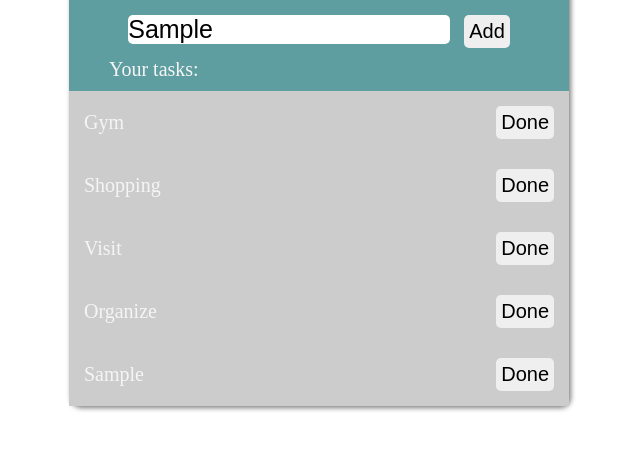
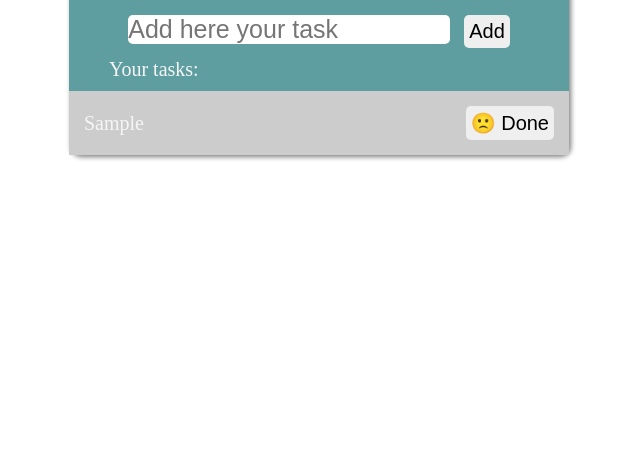
Before and after one commit to Camilla-Barb/To-Do-List_JS, a plain HTML site: page index.html in a window 1280 px wide. Both pictures are taken after typing "Sample" into the empty fields and a click on the button "Add". Shown: the part 207-656 px from the top of the page, without its empty margins (11-651 px from the left). Drawn offline with Linux system fonts and the light colour scheme.

Commit message:
code improvement

```diff
--- a/app.js
+++ b/app.js
@@ -1,40 +1,51 @@
-const addTasks = () => {
-  const btnAdd = document.getElementById("addTask");
-  //   console.log("btnAdd");
+const toggleChecked = (e) => {
+  const parent = e.currentTarget.parentNode;
+  // parent.remove();
+  if (parent.classList.contains("checked")) {
+    parent.classList.remove("checked");
+  } else {
+    let inputText = document.querySelector(".myText").value;
+    parent.innerHTML = `<p>${inputText.value}</p><button class="restore">😃 Restore</button>`;
+    parent.addEventListener("click", () => parent.classList.toggle("checked"));
+  }
 
-  const clickAdd = () => {
-    const inputText = document.getElementById("myText").value;
-    if (document.getElementById("myText").value.length == 0) {
-      alert("Please enter a task");
-    } else {
-      const newTask = document.createElement("li");
-      newTask.innerHTML = inputText + `<button class = "delete">Done</button>`;
-      document.getElementById("tasks-list").appendChild(newTask);
-      console.log(newTask.innerHTML);
-    }
-  };
-  btnAdd?.addEventListener("click", clickAdd);
+  // if (e.currentTarget.classList.contains("checked")) {
+  //   const deleteTask = document.querySelectorAll("button.delete");
+  //   for (let i = 0; i < deleteTask.length; i++) {
+  //     deleteTask[i].addEventListener("click", function () {
+  //       this.parentNode.remove();
+  //     });
+  //   }
+  // } else {
+  //   e.currentTarget.classList.add("checked");
+  // }
 };
 
-const addChecked = (e) => {
-  if (e.currentTarget.classList.contains("checked")) {
-    const deleteTask = document.querySelectorAll("button.delete");
-    for (let i = 0; i < deleteTask.length; i++) {
-      deleteTask[i].addEventListener("click", function () {
-        this.parentNode.remove();
-      });
-    }
+const clickAdd = () => {
+  let inputText = document.querySelector(".myText");
+  if (inputText.value.length == 0) {
+    alert("Please enter a task");
   } else {
-    e.currentTarget.classList.add("checked");
+    const newTask = document.createElement("li");
+    newTask.classList.add("item");
+    newTask.innerHTML = `<p>${inputText.value}</p><button class="done">🙁 Done</button>`;
+    document.querySelector(".item-list").appendChild(newTask);
+    newTask.querySelector("button").addEventListener("click", toggleChecked);
+    inputText.value = "";
   }
 };
 
-const checkedDeleteBtn = () => {
-  const delTask = [...document.querySelectorAll("button.delete")];
-  delTask.forEach((el) => el.addEventListener("click", addChecked));
-  // delTask.forEach((el) => el.classList.add("checked"));
+const addTasks = () => {
+  const inputText = document.querySelector(".myText");
+  const btnAdd = document.querySelector(".addTask");
+  //   console.log("btnAdd");
+  inputText.addEventListener("keypress", (e) => {
+    if (e.key === "Enter") {
+      clickAdd();
+    }
+  });
+  btnAdd.addEventListener("click", clickAdd);
 };
-checkedDeleteBtn();
 
 // const closeBtn = (e) => {
 //   if (e.currentTarget.classList.contains("checked")) {
@@ -78,6 +89,7 @@ checkedDeleteBtn();
 
 const init = async () => {
   addTasks();
+  // toggleChecked();
   // toggleItems();
 };
 
--- a/index.html
+++ b/index.html
@@ -9,24 +9,19 @@
     <script src="app.js" async defer></script>
   </head>
   <body>
-    <div class="card">
+    <div class="card-wrapper">
       <h2>To Do List</h2>
       <br />
       <input
-        id="myText"
+        class="myText"
         type="text"
         value=""
         placeholder="Add here your task"
       />
-      <button id="addTask">Add</button>
+      <button class="addTask">Add</button>
       <p>Your tasks:</p>
       <div class="tasks">
-        <ul id="tasks-list">
-          <li>Gym <button class="delete">Done</button></li>
-          <li>Shopping <button class="delete">Done</button></li>
-          <li>Visit <button class="delete">Done</button></li>
-          <li>Organize <button class="delete">Done</button></li>
-        </ul>
+        <ul class="item-list"></ul>
       </div>
     </div>
   </body>
--- a/style.css
+++ b/style.css
@@ -4,7 +4,7 @@
   box-sizing: border-box;
 }
 
-.card {
+.card-wrapper {
   color: whitesmoke;
   background-color: cadetblue;
   text-align: center;
@@ -16,18 +16,18 @@
   box-shadow: 2px 2px 5px rgba(0, 0, 0, 0.5);
 }
 
-.card h2 {
+.card-wrapper h2 {
   padding-top: 20px;
   font-size: 30px;
 }
 
-.card input {
+.card-wrapper input {
   border-radius: 5px;
   border: 0;
   font-size: 25px;
 }
 
-.card button {
+.card-wrapper button {
   font-size: 20px;
   border: 0;
   border-radius: 5px;
@@ -41,18 +41,18 @@
   transition: 0.5s;
 } */
 
-.card p {
+.card-wrapper > p {
   text-align: left;
   font-size: 20px;
   margin-left: 30px;
   padding: 10px;
 }
 
-.tasks li {
+/* .tasks li {
   display: flex;
   justify-content: space-between;
   align-items: center;
-}
+} */
 
 .tasks ul li {
   font-size: 20px;
@@ -61,16 +61,53 @@
   padding: 15px;
 }
 
-ul#tasks-list {
+/* ul .item-list {
   max-width: 500px;
   padding: 0;
-}
-
-.checked {
-  color: whitesmoke;
-  background-color: gray;
-}
+} */
 
 ul li.hidden {
   display: none;
 }
+
+.item-list {
+  max-width: 500px;
+  padding: 0;
+  display: flex;
+  flex-direction: column;
+  /* display: grid;
+  grid-template-columns: auto;
+  grid-template-areas:
+    "todo"
+    "done"; */
+}
+
+.item-list li {
+  display: flex;
+  justify-content: space-between;
+  align-items: center;
+}
+
+.item-list .item {
+  background-color: #ccc;
+  /* grid-area: todo; */
+  /*grid-column-start: 1;
+  grid-column-end: 2;
+  grid-row-start: 1; */
+
+  /* grid-column-start: item;
+  grid-column-end: item-checked; */
+}
+
+.item-list .item.checked {
+  /*si trova nella seconda row*/
+  background-color: gray;
+  /* grid-area: done; */
+  order: 1;
+}
+.item-list .item.checked p {
+  text-decoration: line-through;
+  text-decoration-color: cadetblue;
+  text-decoration-style: wavy;
+  text-decoration-thickness: 3px;
+}
```
